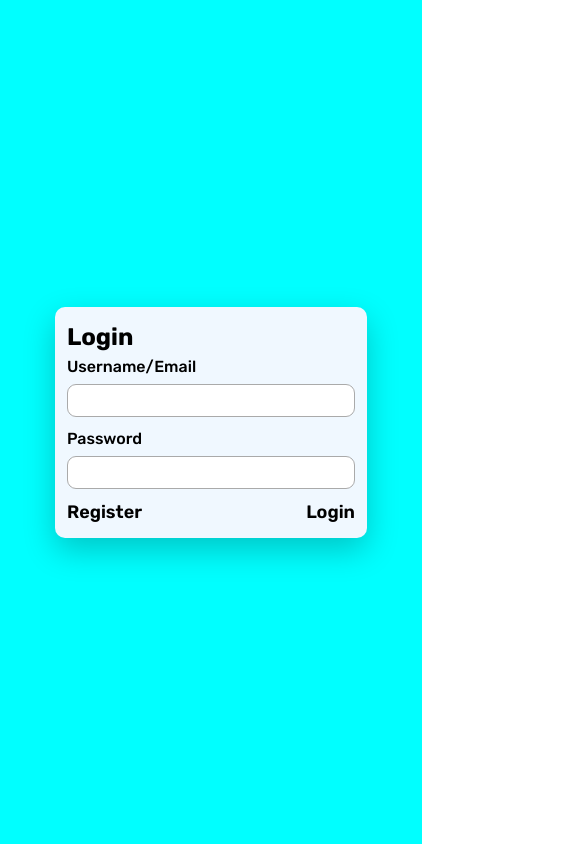
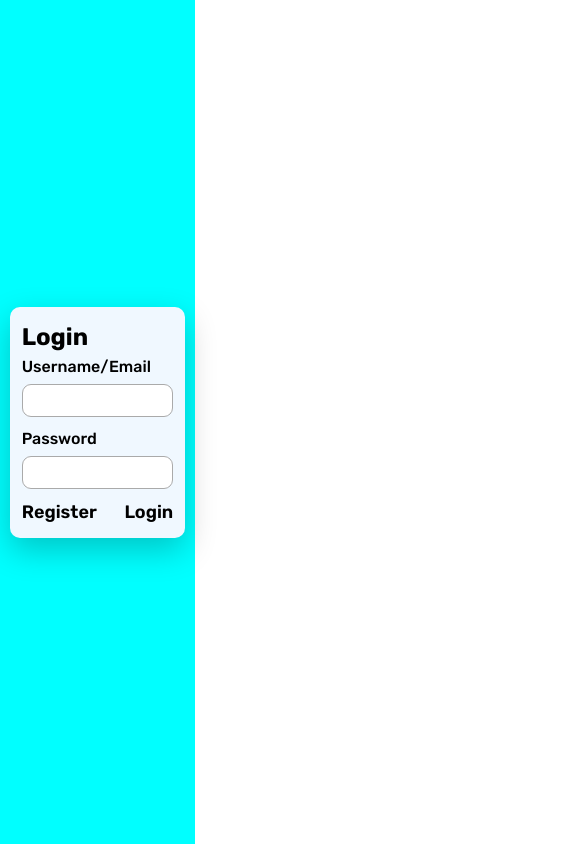
Before and after one commit to OMNI-god/ChatUI_React, a React (Vite) app: page / in a window 390 px wide. Shown: the top 844 px of the page, 585 px wide, since content can reach past the window. Built offline with nearby package versions, Linux system fonts and the light colour scheme.

Commit message:
feat: update formWrapper dimensions and fix container width in AuthWindow styles

```diff
--- a/src/components/Auth-Component/AuthWindow.module.css
+++ b/src/components/Auth-Component/AuthWindow.module.css
@@ -20,8 +20,8 @@
 
 /* Form wrapper (optional size) */
 .formWrapper {
-  width: 40%;
-  height: 40%;
+  width: 50%;
+  height: 50%;
   display: flex;
   justify-content: center;
   align-items: center;
@@ -29,7 +29,7 @@
 
 @media (max-width: 34em) {
   .container {
-    width: 100vh;
+    width: 100vw;
     height: 100vh;
     display: grid;
     grid-template-columns: 1fr 1fr;
@@ -40,12 +40,9 @@
   }
   .rightPanel {
     background-color: aqua;
-    display: grid;
   }
   .formWrapper {
-    justify-self: center;
-    align-self: center;
-    height: 80vh;
-    width: 80vw;
+    height: 90%;
+    width: 90%;
   }
 }
```
